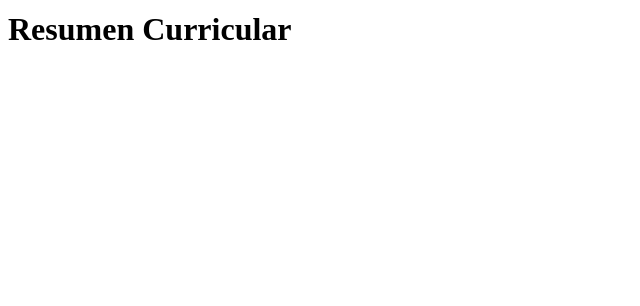
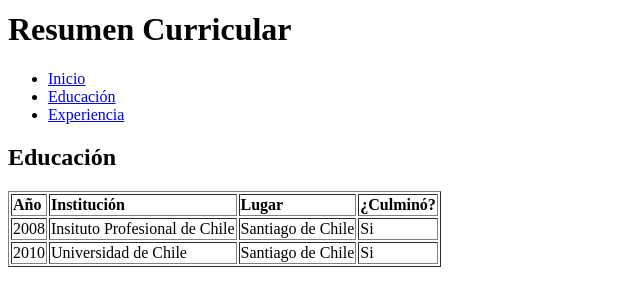
Before and after one commit to rafaelmorillas/HTML_Rafael-Morillas, a plain HTML site: page html/educacion.html in a window 1280 px wide. Shown: the part 142-448 px from the top of the page, without its empty margins (0-640 px from the left). Drawn offline with Linux system fonts and the light colour scheme; files whose address does not match are found by name.

Commit message:
Diagrama educacion.html enlaces y tabla

```diff
--- a/html/educacion.html
+++ b/html/educacion.html
@@ -8,5 +8,31 @@
 <body>
 	<img src="img/logo.svg" alt="Rafael Morillas" title="CV Rafael" width="" height="120"/>
 	<h1 id="inicio">Resumen Curricular</h1>
+	<ul>
+		<li><a href="../index.html" target="_blank">Inicio</a></li>
+		<li><a href="#inicio">Educación</a></li>
+		<li><a href="html/experiencia.html" target="_blank">Experiencia</a></li>
+	</ul>
+	<h2>Educación</h2>
+	<table border="1">
+		<tr>
+			<td><strong>Año</strong></td>
+			<td><strong>Institución</strong></td>
+			<td><strong>Lugar</strong></td>
+			<td><strong>¿Culminó?</strong></td>
+		</tr>
+		<tr>
+			<td>2008</td>
+			<td>Insituto Profesional de Chile</td>
+			<td>Santiago de Chile</td>
+			<td>Si</td>
+		</tr>
+		<tr>
+			<td>2010</td>
+			<td>Universidad de Chile</td>
+			<td>Santiago de Chile</td>
+			<td>Si</td>
+		</tr>
+	</table>
 </body>
 </html>
```
